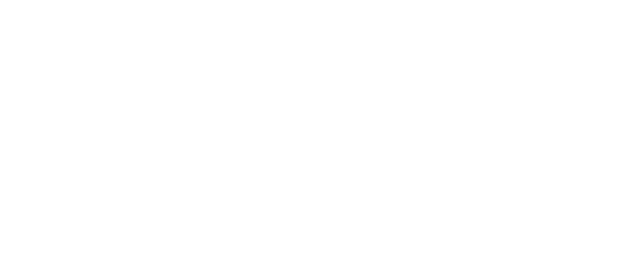
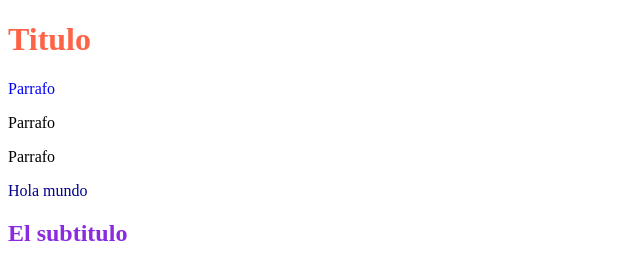
Before and after one commit to lumigamher/cssEstudio, a plain HTML site: page index.html in a window 1280 px wide. Shown: the whole page, without its empty margins (0-640 px from the left). Drawn offline with Linux system fonts and the light colour scheme.

Commit message:
aprendiendo selectores

```diff
--- a/css/main.css
+++ b/css/main.css
@@ -0,0 +1,15 @@
+#titulo {
+    color: tomato;
+}
+
+p.especial {
+    color: blue;
+}
+
+div p {
+    color: darkblue;
+}
+
+div h2 {
+    color: blueviolet;
+}
--- a/index.html
+++ b/index.html
@@ -4,8 +4,17 @@
     <meta charset="UTF-8">
     <meta name="viewport" content="width=device-width, initial-scale=1.0">
     <title>Document</title>
+    <link rel="stylesheet" href="css/main.css">
+
 </head>
 <body>
-
+    <h1 id="titulo">Titulo</h1>
+    <p class="especial">Parrafo</p>
+    <p >Parrafo</p>
+    <p >Parrafo</p>
+    <div>
+        <p>Hola mundo</p>
+        <h2>El subtitulo</h2>
+    </div>
 </body>
 </html>
```
